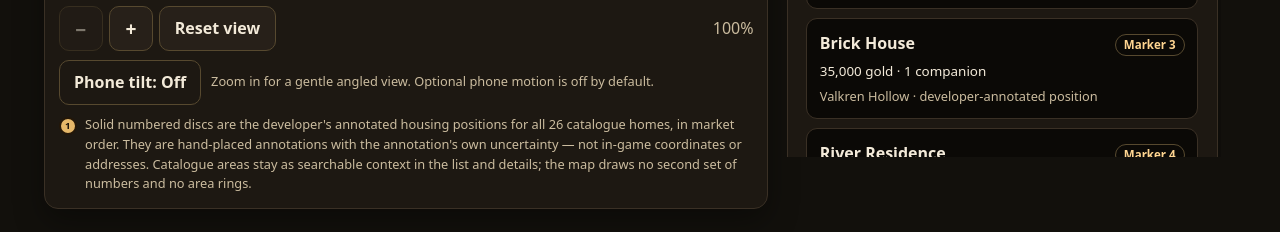
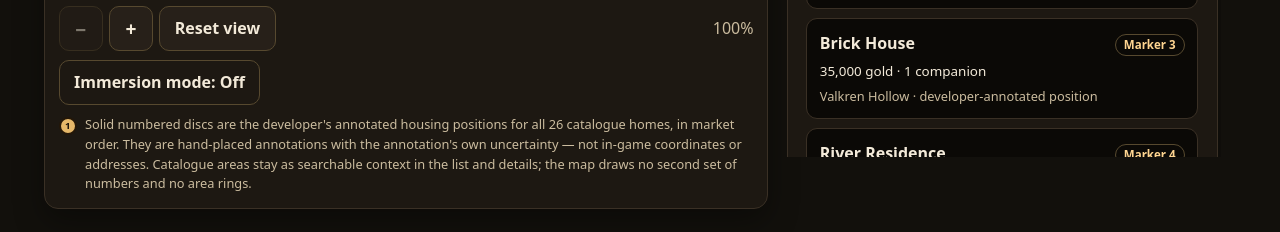
Before and after one commit to soulspawnz/aclaria-map, a website: page index.html in a window 1280 px wide. Shown: the part 820-1052 px from the top of the page. Drawn offline with Linux system fonts and the light colour scheme.

Commit message:
Keep immersion control concise without explanatory copy

```diff
--- a/app.js
+++ b/app.js
@@ -1163,7 +1163,7 @@ async function startImmersion() {
   } catch {
     ui.immersionToggle.disabled = true;
     ui.immersionStatus.textContent =
-      'Immersion mode could not be loaded in this build. The map stays flat.';
+      'Immersion mode is temporarily unavailable.';
     return;
   }
   immersion.createImmersionController({
--- a/immersion.js
+++ b/immersion.js
@@ -35,17 +35,15 @@ export const TILT_VAR_X = '--immersion-rotate-x';
 export const TILT_VAR_Y = '--immersion-rotate-y';
 
 export const IMMERSION_MESSAGES = Object.freeze({
-  off: 'Zoom in for a gentle angled view. Optional phone motion is off by default.',
-  requesting: 'Waiting for the motion permission prompt…',
-  on: 'On, calibrated to how you are holding the phone. Tilt stays within 3° and pauses while you pan.',
-  'reduced-motion':
-    'Your system asks for reduced motion, so Immersion mode stays off. The flat map is unchanged.',
-  unsupported:
-    'This browser or device does not report motion data (desktops usually do not). The zoom view still works.',
-  denied: 'Motion access was blocked, so the zoom view still works. Press the button again to retry.',
-  'no-data': 'No motion readings arrived, so the zoom view still works. Retry, or leave it off.',
-  unavailable: 'Immersion mode could not be loaded in this build. The zoom view still works.',
-  suspended: 'Paused while the page was hidden. The map stays flat until you turn it back on.',
+  off: '',
+  requesting: 'Waiting for permission…',
+  on: '',
+  'reduced-motion': 'Unavailable with reduced motion enabled.',
+  unsupported: 'Unavailable on this device.',
+  denied: 'Permission denied. You can try again.',
+  'no-data': 'Unavailable. You can try again.',
+  unavailable: 'Temporarily unavailable.',
+  suspended: 'Paused.',
 });
 
 /* ------------------------------------------------------------------------- */
@@ -257,7 +255,7 @@ export function createImmersionController({
   function render() {
     const enabled = phase === 'on';
     if (button) {
-      button.textContent = enabled ? 'Phone tilt: On' : 'Phone tilt: Off';
+      button.textContent = enabled ? 'Immersion mode: On' : 'Immersion mode: Off';
       button.setAttribute('aria-pressed', enabled ? 'true' : 'false');
       button.classList.toggle('is-on', enabled);
       button.classList.toggle('is-busy', phase === 'requesting');
--- a/index.html
+++ b/index.html
@@ -79,9 +79,8 @@
             class="button button--ghost immersion__toggle"
             aria-pressed="false"
             aria-describedby="immersion-status"
-          >Phone tilt: Off</button>
+          >Immersion mode: Off</button>
           <p class="immersion__status" id="immersion-status" role="status" aria-live="polite">
-            Zoom in for a gentle angled view. Optional phone motion is off by default.
           </p>
         </div>
 
--- a/styles.css
+++ b/styles.css
@@ -934,3 +934,5 @@ kbd {
     border: 2px solid ButtonText;
   }
 }
+
+.immersion__status:empty { display: none; }
```
Also changed, not shown: tests/immersion.test.mjs (+12 -6 lines).
